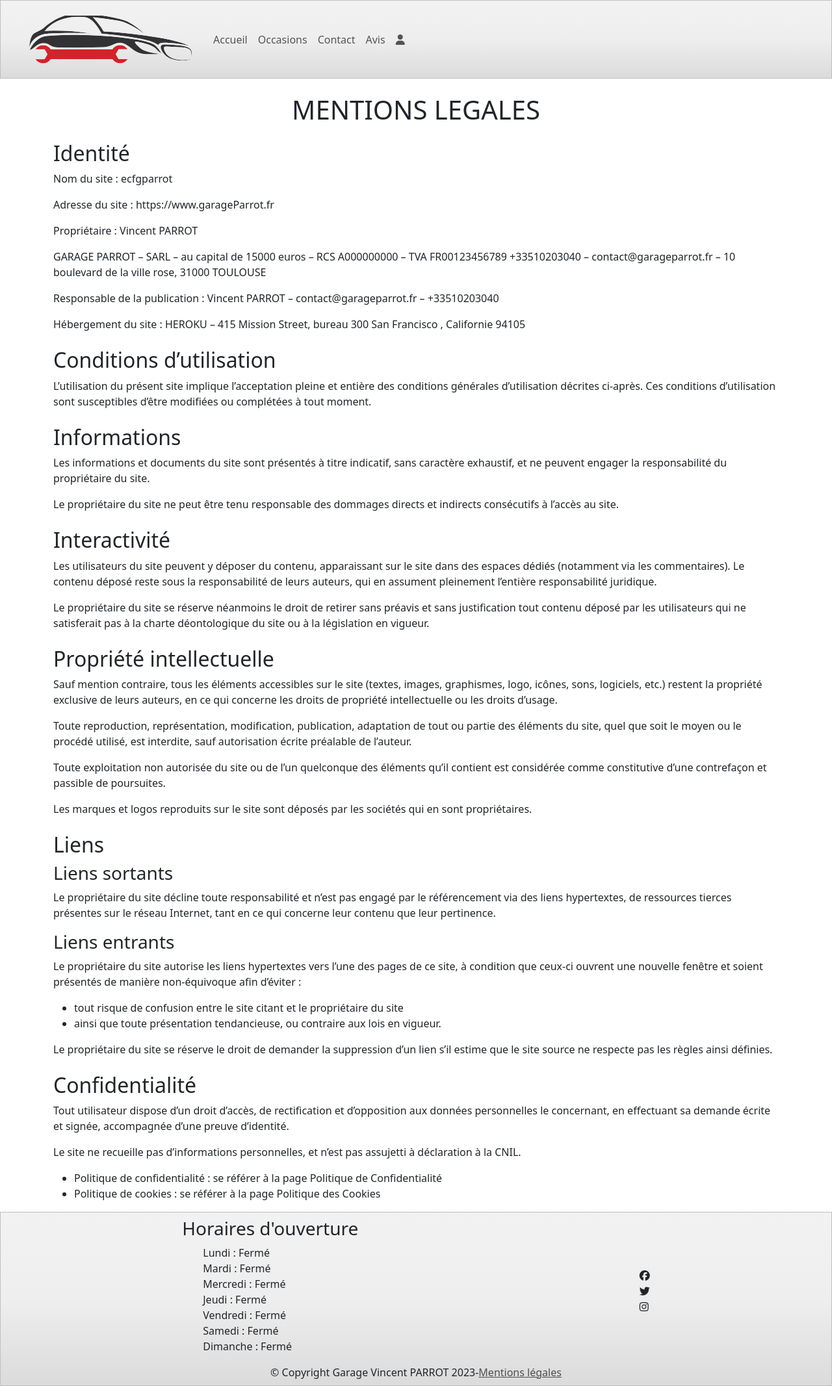
After one commit to pascalreb/ecfgparrot, a Symfony app: template templates/pages/legal_notice.html.twig in a window 1280 px wide. The commit adds this page. Shown: the whole page at 65% size. Run offline with Twig, Linux system fonts and the light colour scheme; the template is opened without the code that fills it, so the values that code supplies are empty; style sheets or scripts are compiled from the project's sources; some libraries are stand-ins or nearby versions.

Commit message:
Adding legal notice and modification of the home page

```diff
--- /dev/null
+++ b/templates/pages/legal_notice.html.twig
@@ -0,0 +1,86 @@
+{% extends 'base.html.twig' %}
+
+{% block title %}Mentions légales{% endblock %}
+
+{% block body %}
+    <div class="container mt-4">
+
+        <h1 class="mt-4 mb-4 text-center">MENTIONS LEGALES</h1>
+
+        <p style="text-align: justify;">
+            <h2 class="mt-4">Identité</h2>
+            <p>Nom du site : ecfgparrot</p>
+            <p>Adresse du site : https://www.garageParrot.fr</p>
+
+            <p>Propriétaire : Vincent PARROT</p>
+            <p>GARAGE PARROT – SARL – au capital de 15000 euros –
+                RCS A000000000 – TVA FR00123456789
+                +33510203040 – contact@garageparrot.fr – 10 boulevard de la ville rose, 31000 TOULOUSE</p>
+            <p>Responsable de la publication : Vincent PARROT – contact@garageparrot.fr –
+                +33510203040</t></p>
+            <p>Hébergement du site : HEROKU – 415 Mission Street, bureau 300 San Francisco , Californie 94105</p>
+
+            <h2 class="mt-4">Conditions d’utilisation</h2>
+            <p>L’utilisation du présent site implique l’acceptation pleine et entière des conditions générales
+                d’utilisation décrites ci-après. Ces conditions d’utilisation sont susceptibles d’être modifiées
+                ou complétées à tout moment.</p>
+
+            <h2 class="mt-4">Informations</h2>
+            <p>Les informations et documents du site sont présentés à titre indicatif, sans caractère exhaustif,
+                et ne peuvent engager la responsabilité du propriétaire du site.</p>
+
+            <p>Le propriétaire du site ne peut être tenu responsable des dommages directs et indirects consécutifs
+                à l’accès au site.</p>
+
+            <h2 class="mt-4">Interactivité</h2>
+            <p>Les utilisateurs du site peuvent y déposer du contenu, apparaissant sur le site dans des espaces
+                dédiés (notamment via les commentaires). Le contenu déposé reste sous la responsabilité de leurs
+                auteurs, qui en assument pleinement l’entière responsabilité juridique.</p>
+
+            <p>Le propriétaire du site se réserve néanmoins le droit de retirer sans préavis et sans justification
+                tout contenu déposé par les utilisateurs qui ne satisferait pas à la charte déontologique du site
+                ou à la législation en vigueur.</p>
+
+            <h2 class="mt-4">Propriété intellectuelle</h2>
+            <p>Sauf mention contraire, tous les éléments accessibles sur le site (textes, images, graphismes, logo,
+                icônes, sons, logiciels, etc.) restent la propriété exclusive de leurs auteurs, en ce qui concerne
+                les droits de propriété intellectuelle ou les droits d’usage.</p>
+
+            <p>Toute reproduction, représentation, modification, publication, adaptation de tout ou partie des éléments
+                du site, quel que soit le moyen ou le procédé utilisé, est interdite, sauf autorisation écrite préalable
+                de l’auteur.
+            </p>
+            <p>Toute exploitation non autorisée du site ou de l’un quelconque des éléments qu’il contient est considérée
+                comme constitutive d’une contrefaçon et passible de poursuites.</p>
+
+            <p>Les marques et logos reproduits sur le site sont déposés par les sociétés qui en sont propriétaires.</p>
+
+            <h2 class="mt-4">Liens</h2>
+            <h3>Liens sortants</h3>
+            <p>Le propriétaire du site décline toute responsabilité et n’est pas engagé par le référencement via des
+                liens hypertextes, de ressources tierces présentes sur le réseau Internet, tant en ce qui concerne leur
+                contenu que leur pertinence.</p>
+
+            <h3>Liens entrants</h3>
+            <p>Le propriétaire du site autorise les liens hypertextes vers l’une des pages de ce site, à condition que
+                ceux-ci ouvrent une nouvelle fenêtre et soient présentés de manière non-équivoque afin d’éviter :</p>
+            <ul>
+                <li>tout risque de confusion entre le site citant et le propriétaire du site</li>
+                <li>ainsi que toute présentation tendancieuse, ou contraire aux lois en vigueur.</li>
+            </ul>
+            <p>Le propriétaire du site se réserve le droit de demander la suppression d’un lien s’il estime que le site
+                source ne respecte pas les règles ainsi définies.</p>
+
+            <h2 class="mt-4">Confidentialité</h2>
+            <p>Tout utilisateur dispose d’un droit d’accès, de rectification et d’opposition aux données personnelles
+                le concernant, en effectuant sa demande écrite et signée, accompagnée d’une preuve d’identité.</p>
+
+            <p>Le site ne recueille pas d’informations personnelles, et n’est pas assujetti à déclaration à la CNIL.</p>
+            <ul>
+                <li>Politique de confidentialité : se référer à la page Politique de Confidentialité</li>
+                <li>Politique de cookies : se référer à la page Politique des Cookies</li>
+            </ul>
+        </p>
+
+    </div>
+{% endblock %}
--- a/templates/partials/_footer.html.twig
+++ b/templates/partials/_footer.html.twig
@@ -1,17 +1,18 @@
-<nav class="navbar navbar-expand-lg bg-light position-static bottom-0 d-flex justify-content-center" data-bs-theme="light" style="width: 100%;">
+<nav class="navbar navbar-expand-lg bg-light position-static bottom-0 d-flex justify-content-center"
+data-bs-theme="light" style="width: 100%;">
     <div>
 
-        <div class="container-fluid d-flex justify-content-around" style="width: 100vw;">
+        <div class="container-fluid d-flex justify-content-around" style="width: 90vw; padding: 0;">
             <div>
                 <h3 class="">Horaires d'ouverture</h3>
                 <ul>
-                    <li class="">Lundi : Fermé</li>
-                    <li class="">Mardi : Fermé</li>
-                    <li class="">Mercredi : Fermé</li>
-                    <li class="">Jeudi : Fermé</li>
-                    <li class="">Vendredi : Fermé</li>
-                    <li class="">Samedi : Fermé</li>
-                    <li class="">Dimanche : Fermé</li>
+                    <li class="" style="list-style: none;">Lundi : Fermé</li>
+                    <li class="" style="list-style: none;">Mardi : Fermé</li>
+                    <li class="" style="list-style: none;">Mercredi : Fermé</li>
+                    <li class="" style="list-style: none;">Jeudi : Fermé</li>
+                    <li class="" style="list-style: none;">Vendredi : Fermé</li>
+                    <li class="" style="list-style: none;">Samedi : Fermé</li>
+                    <li class="" style="list-style: none;">Dimanche : Fermé</li>
                 </ul>
             </div>
 
@@ -21,8 +22,9 @@
                 <a href="http://instagram.com" target="_blank"><i class="fa-brands fa-instagram text-dark"></i></a>
             </div>
         </div>
-        <div class="container-fluid d-flex justify-content-around">
-            © Copyright Garage Vincent PARROT 2023
+        <div class="container-fluid d-flex justify-content-center">
+            © Copyright Garage Vincent PARROT 2023-<a href="{{ path('app_legal') }}"
+            style="color: rgba(var(--bs-emphasis-color-rgb), 0.65);">Mentions légales</a>
         </div>
     </div>
 </nav>
```
Also changed, not shown: src/Controller/LegalController.php (added, +16 -0 lines), templates/legal/index.html.twig (added, +20 -0 lines), templates/pages/home.html.twig (+27 -33 lines), templates/partials/_header.html.twig (+8 -4 lines), public/uploads/douilles.jpg (renamed from public/uploads/outils.jpg).
